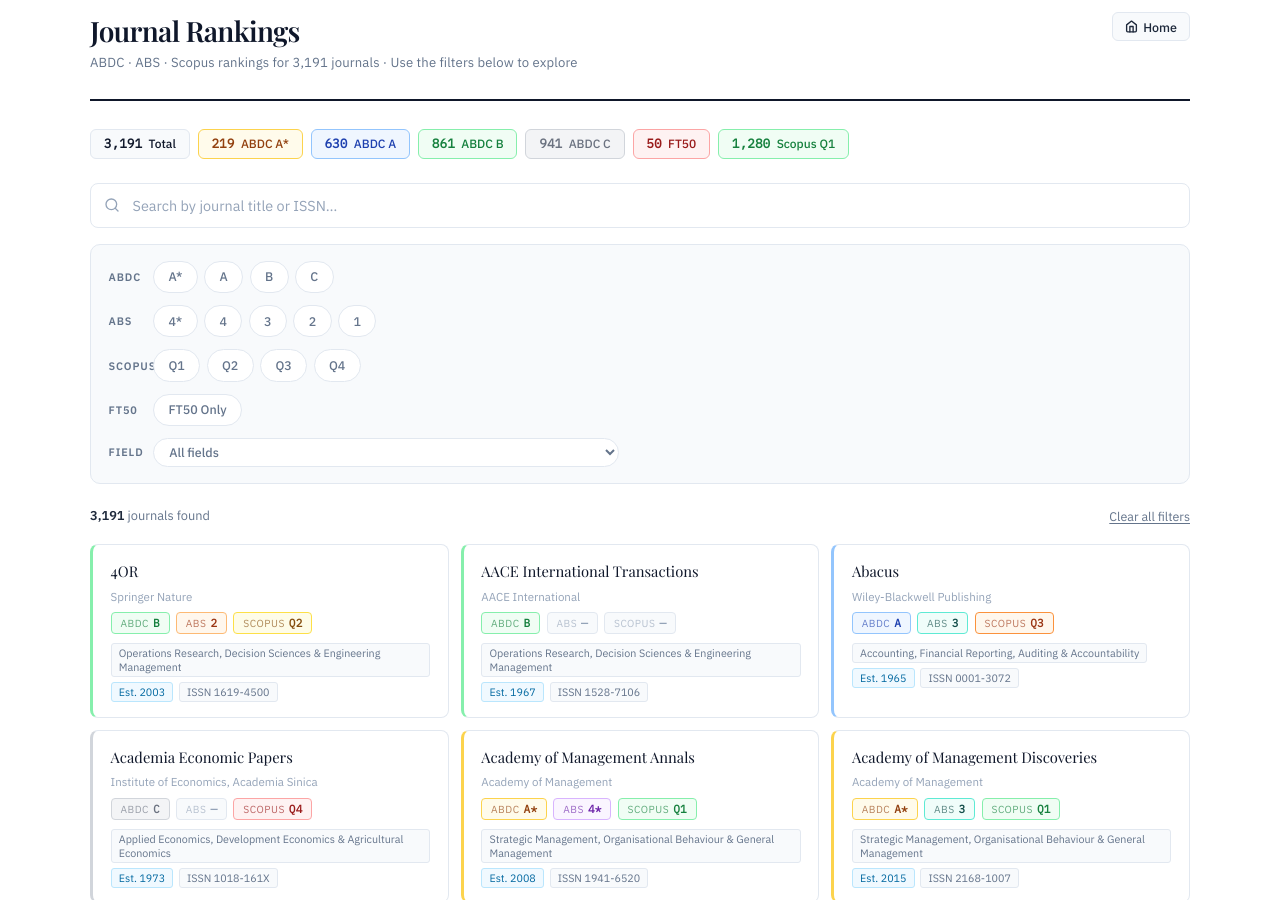
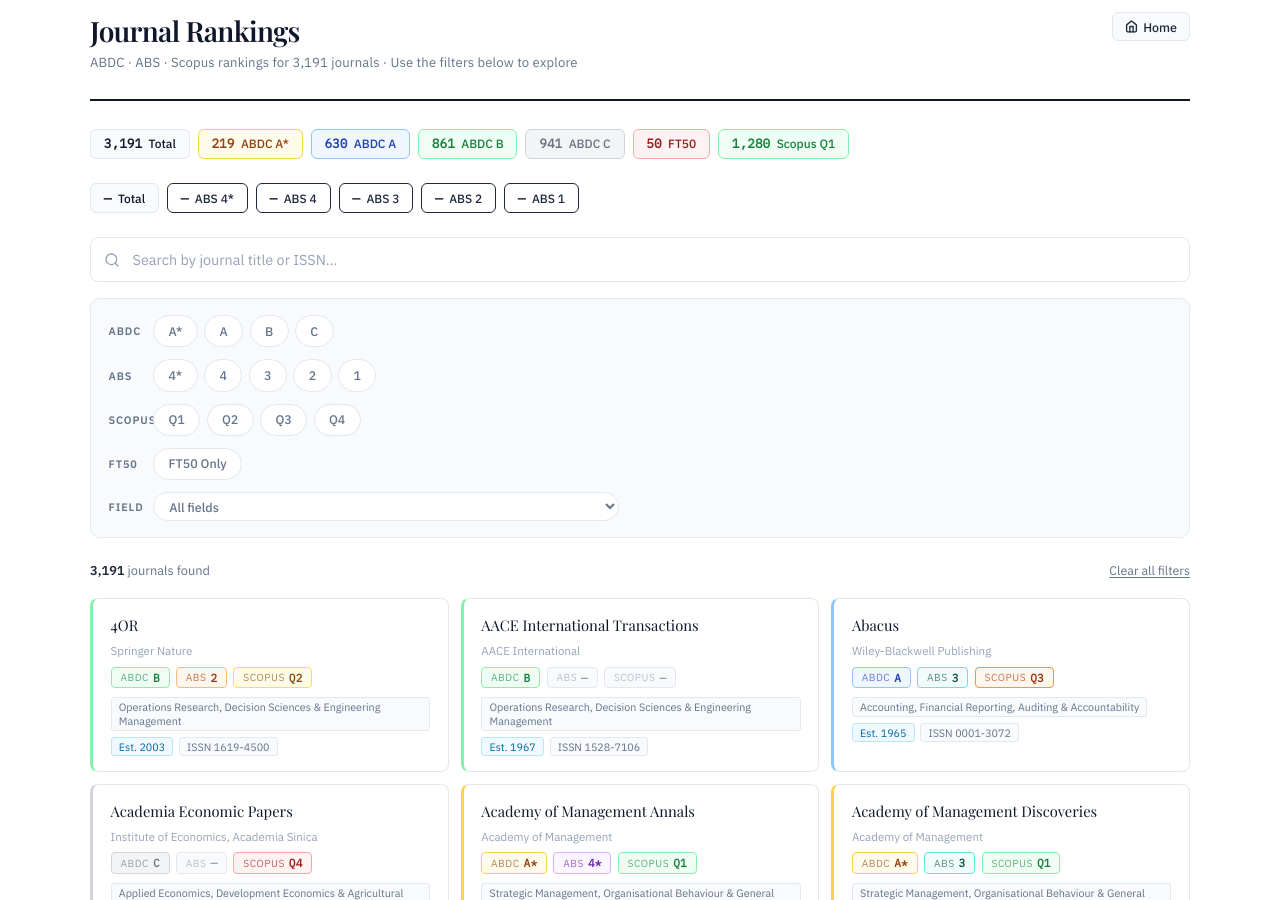
Before and after one commit to pawankb13/pawankb13.github.io, a Jekyll site: the page projects/journal_ranking/journals.html, which Jekyll copies as it is, in a window 1280 px wide and 900 px high. Built offline with Jekyll 4.4.1, drawn with Linux system fonts in a browser that asks for light colours.

Commit message:
temp_update

```diff
--- a/projects/journal_ranking/journals.html
+++ b/projects/journal_ranking/journals.html
@@ -437,6 +437,15 @@
     <div class="jrk-stat" style="background:var(--q1-bg);color:var(--q1-fg);border-color:var(--q1-border)"><span class="stat-n" id="stat-q1">—</span> Scopus Q1</div>
   </div>
 
+    <div class="jrk-stats" id="jrk-stats">
+    <div class="jrk-stat s-total"><span class="stat-n" id="stat-total">—</span> Total</div>
+    <div class="jrk-stat s-4star"><span class="stat-n" id="stat-4star">—</span> ABS 4*</div>
+    <div class="jrk-stat s-4"><span class="stat-n" id="stat-4">—</span> ABS 4</div>
+    <div class="jrk-stat s-3"><span class="stat-n" id="stat-3">—</span> ABS 3</div>
+    <div class="jrk-stat s-2"><span class="stat-n" id="stat-2">—</span> ABS 2</div>
+    <div class="jrk-stat s-1"><span class="stat-n" id="stat-1">—</span> ABS 1</div>
+  </div>
+
   <div class="jrk-search-wrap">
     <svg viewBox="0 0 24 24" fill="none" stroke="currentColor" stroke-width="2" stroke-linecap="round" stroke-linejoin="round">
       <circle cx="11" cy="11" r="8"/><line x1="21" y1="21" x2="16.65" y2="16.65"/>
```
Also changed, not shown: 2 other files.
